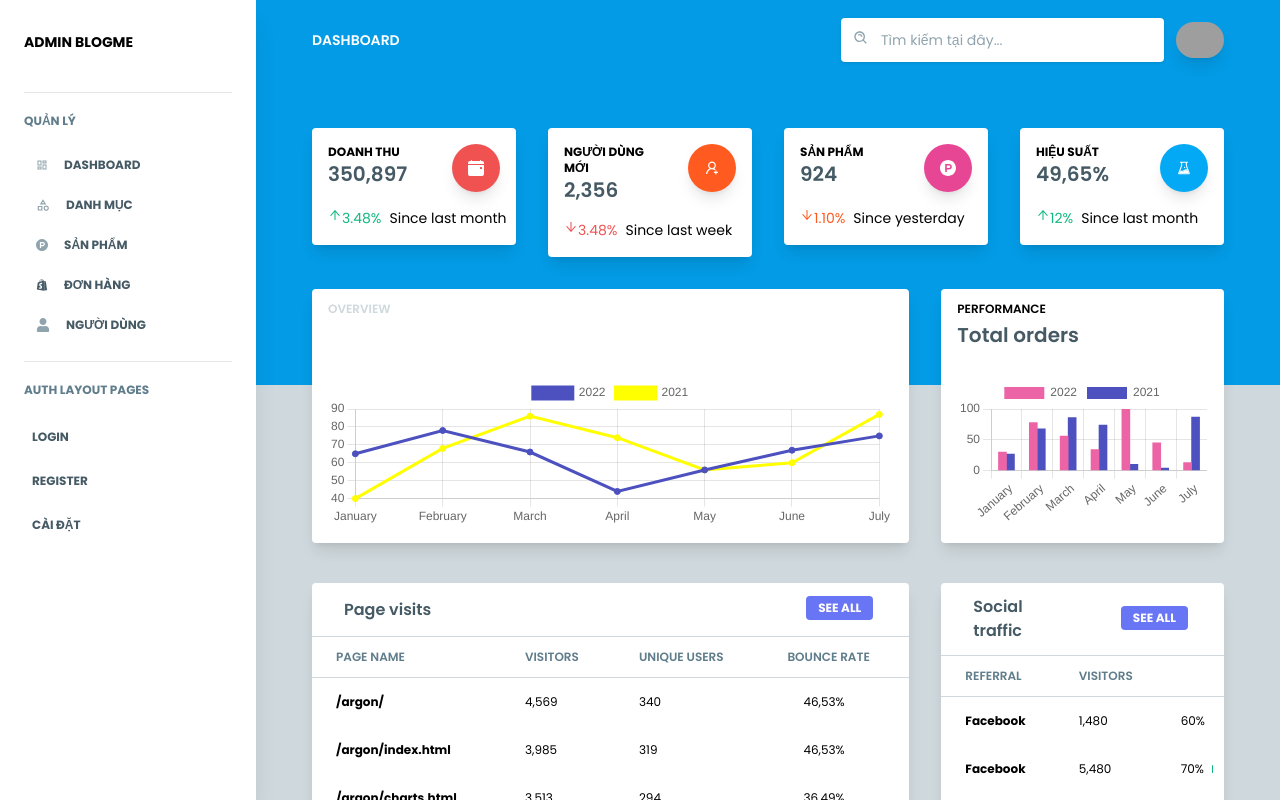
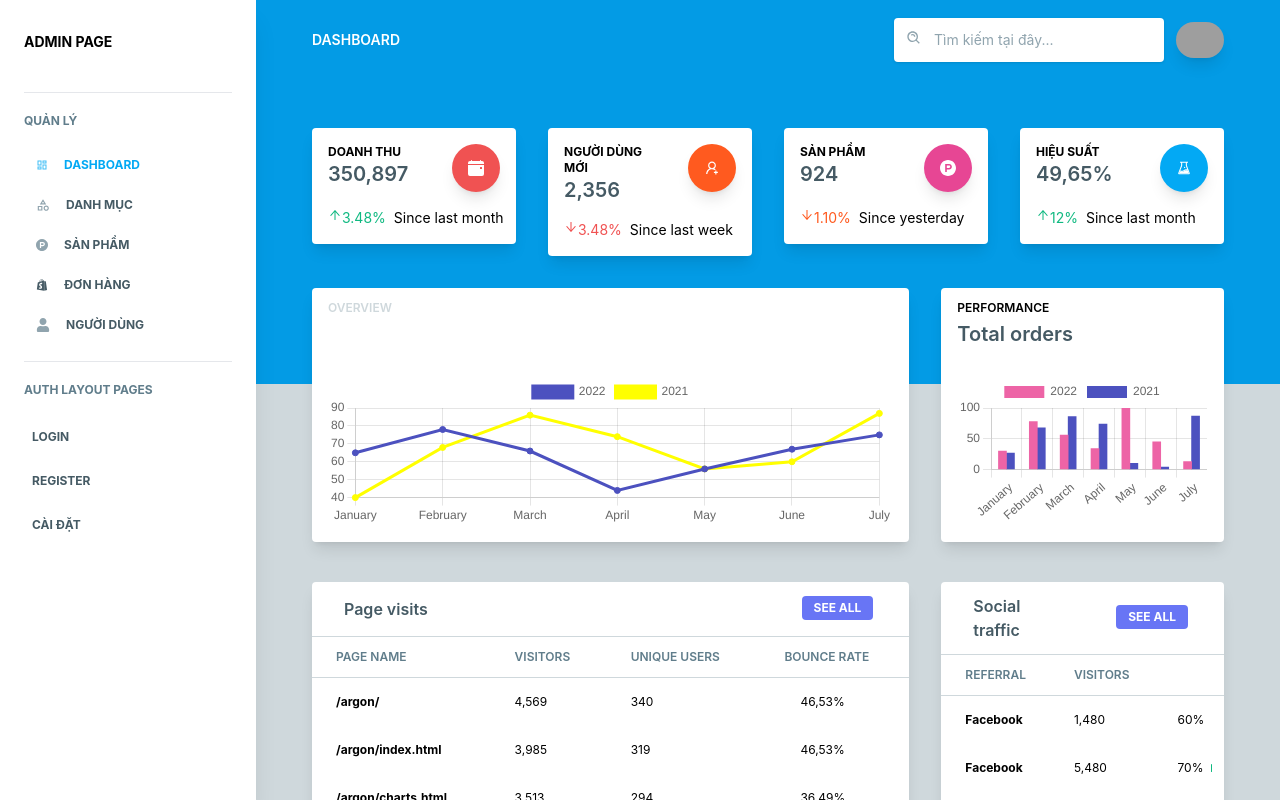
Before and after one commit to hung436/Pizzafood, a React (Create React App) app: page /admin in a window 1280 px wide. Shown: the top 800 px of the page. Built offline with nearby package versions, Linux system fonts and the light colour scheme; no server answers; grey boxes are pictures that could not be loaded.

Commit message:
sidebar admin

```diff
--- a/src/App.js
+++ b/src/App.js
@@ -10,7 +10,7 @@ import Product from "./pages/Product";
 import NotFound from "./pages/Notfound";
 import Login from "./pages/Auth/Login";
 import Register from "./pages/Auth/Register";
-import css from "./styles/globals.css"
+import css from "./styles/globals.css";
 function App() {
   const PrivateRoute = ({ children }) => {
     const isAuthenticated = true;
@@ -33,7 +33,7 @@ function App() {
             <>
               <Header />
               <Outlet />
-              <Product/>
+              <Product />
               <Footer />
             </>
           }
--- a/src/api/axiosConfig.js
+++ b/src/api/axiosConfig.js
@@ -1,6 +1,6 @@
 import axios from "axios";
 const instance = axios.create({
-  baseURL: "http://localhost:8082/api/v1",
+  baseURL: process.env.REACT_APP_URL_BE + "/api/v1",
   //   headers: { 'X-Custom-Header': 'foobar' },
   headers: {
     "Content-Type": "application/json",
@@ -30,7 +30,7 @@ instance.interceptors.request.use(
 instance.interceptors.response.use(
   function (response) {
     const { data } = response;
-    return response.data;
+    return data;
   },
   function (error) {
     const { config, status } = error.response;
--- a/src/pages/Admin/components/Sidebar/Sidebar.js
+++ b/src/pages/Admin/components/Sidebar/Sidebar.js
@@ -28,7 +28,7 @@ export default function Sidebar() {
             className='md:block text-left md:pb-2 text-blueGray-600 mr-0 inline-block whitespace-nowrap text-sm uppercase font-bold p-4 px-0'
             to='/'
           >
-            ADMIN BLOGME
+            ADMIN PAGE
           </Link>
           {/* User */}
           <ul className='md:hidden items-center flex flex-wrap list-none'>
@@ -92,7 +92,8 @@ export default function Sidebar() {
                 <Link
                   className={
                     "text-xs uppercase py-3 px-3 space-x-4 font-bold flex flex-row items-center " +
-                    (activePage === "/admin/dashboard"
+                    (activePage === "/admin/dashboard" ||
+                    activePage === "/admin"
                       ? "text-lightBlue-500 hover:text-lightBlue-600"
                       : "text-blueGray-700 hover:text-blueGray-500")
                   }
@@ -101,7 +102,8 @@ export default function Sidebar() {
                 >
                   <MdOutlineDashboard
                     className={
-                      activePage === "/admin/dashboard"
+                      activePage === "/admin/dashboard" ||
+                      activePage === "/admin"
                         ? "opacity-75"
                         : "text-blueGray-300"
                     }
--- a/src/pages/Admin/index.jsx
+++ b/src/pages/Admin/index.jsx
@@ -20,7 +20,7 @@ const AdminPage = () => {
         <AdminNavbar />
         {/* Header */}
         <HeaderStats />
-        <div className='px-4 md:px-10 mx-auto w-full -m-24'>
+        <div className='px-4 md:px-10 mx-auto w-full md:-mt-24'>
           <Routes>
             <Route path='/' element={<Dashboard />} />
             <Route path='/dashboard' element={<Dashboard />} />
@@ -32,7 +32,6 @@ const AdminPage = () => {
             <Route path='/tables' element={<Tables />} />
             <Route path='*' element={<NotFound />} />
           </Routes>
-          <FooterAdmin />
         </div>
       </div>
     </>
--- a/src/styles/globals.css
+++ b/src/styles/globals.css
@@ -4,10 +4,10 @@
 html,
 body {
   margin: 0;
-  font-family: 'Poppins', sans-serif;
+  /* font-family: 'Poppins', sans-serif; */
   /* color: var(--themeBlack);
   background: var(--background-color); */
-  overflow-x:hidden;
+  /* overflow-x:hidden; */
 }
 
 :root{
```
Also changed, not shown: 1 other file (tests, documents, lock files or other folders).
